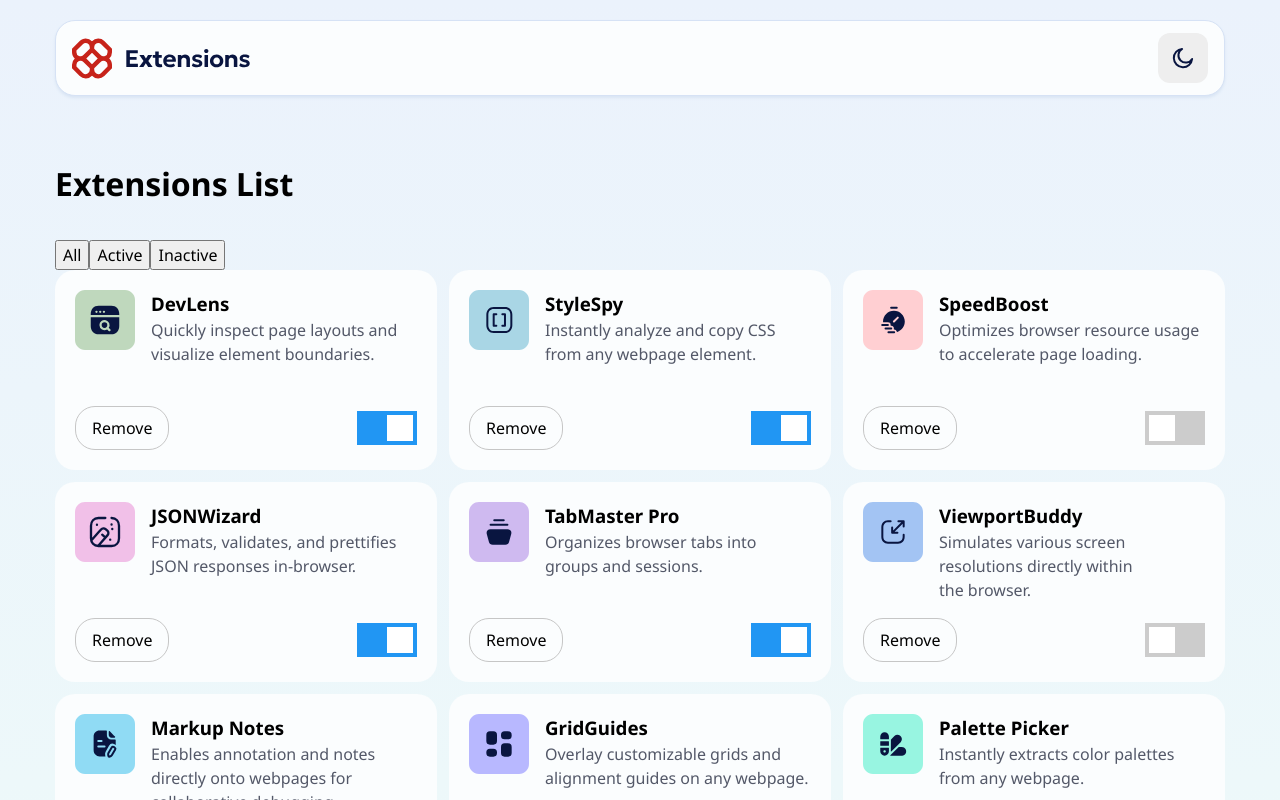
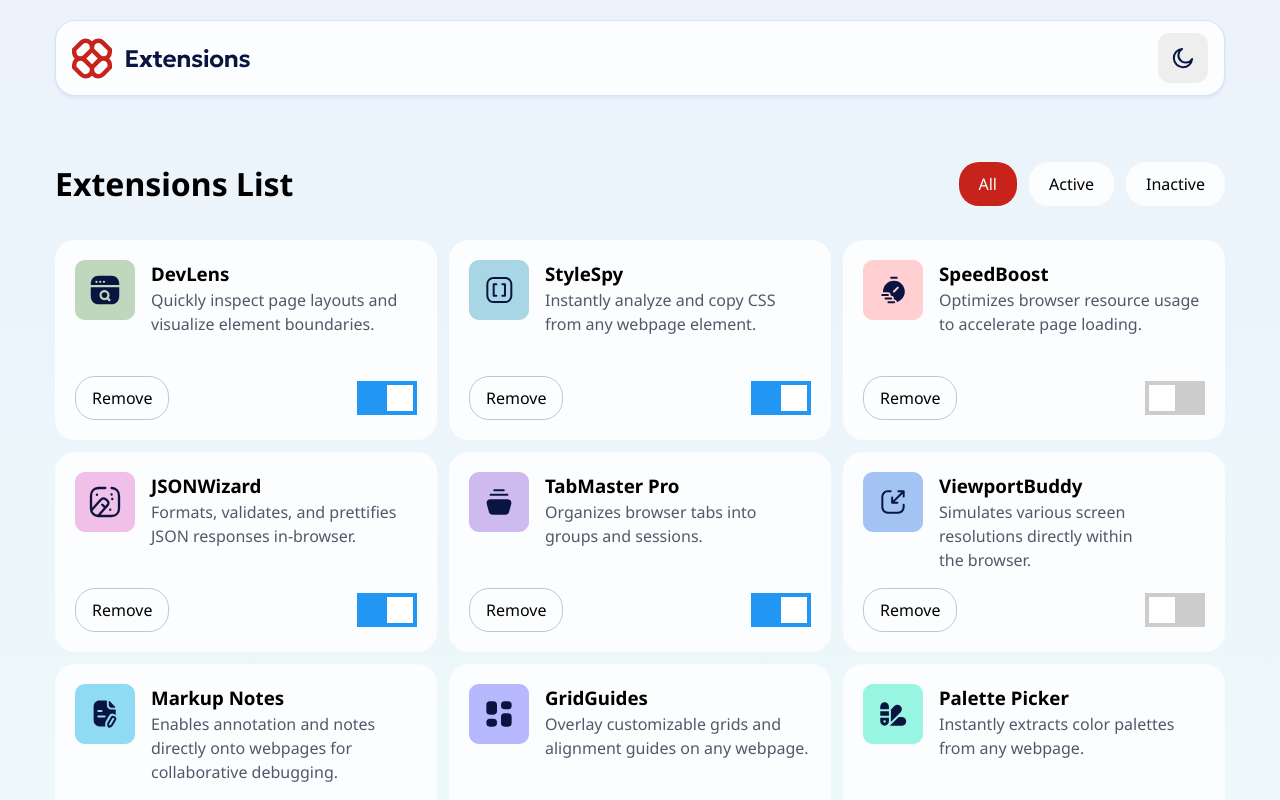
Before and after one commit to zowieerickson/browser-extension-manager, a React (Vite) app: page / in a window 1280 px wide. Shown: the top 800 px of the page. Built offline with nearby package versions, Linux system fonts and the light colour scheme.

Commit message:
Update button styles and add active button style states depending on filter state

```diff
--- a/src/App.css
+++ b/src/App.css
@@ -8,3 +8,7 @@
 button {
     cursor: pointer;
 }
+
+.btn {
+
+}
--- a/src/components/ExtensionCard.jsx
+++ b/src/components/ExtensionCard.jsx
@@ -75,11 +75,17 @@ export default function ExtensionCard() {
 
     return (
         <>
-            <h1 className='extensions-list-title'>Extensions List</h1>
-            <button onClick={handleAll}>All</button>
-            <button onClick={handleActive}>Active</button>
-            <button onClick={handleInactive}>Inactive</button>
-            <section className='extensions-list'><Items2/></section>
+            <header className='extensions-header'>
+                <h1 className='extensions-list-title'>Extensions List</h1>
+                <div className='extension-controls'>
+                    <button onClick={handleAll} className={viewFilter === "all" ? "btn-active" : ""}>All</button>
+                    <button onClick={handleActive} className={viewFilter === "active" ? "btn-active" : ""}>Active</button>
+                    <button onClick={handleInactive} className={viewFilter === "inactive" ? "btn-active" : ""}>Inactive</button>
+                </div>
+            </header>
+            <section className='extensions-list'>
+                <Items2/>
+            </section>
         </>
     )
 }
--- a/src/components/Header.jsx
+++ b/src/components/Header.jsx
@@ -9,7 +9,7 @@ export default function Header() {
     const [isDarkMode, setIsDarkMode] = useState(false)
 
     return (
-        <header>
+        <header className='page-header'>
             <PageTitle isDarkMode={isDarkMode}/>
             <ThemeToggle isDarkMode={isDarkMode} setIsDarkMode={setIsDarkMode} />
         </header>
--- a/src/styles/ExtensionCard.css
+++ b/src/styles/ExtensionCard.css
@@ -1,3 +1,22 @@
+.extensions-header {
+    display: flex;
+    align-items: center;
+    margin-bottom: 32px;
+    justify-content: space-between;
+}
+
+.extensions-header button {
+    background-color: #FBFDFE;
+    border: none;
+    padding: 10px 20px;
+    border-radius: 20px;
+}
+
+.extensions-header .btn-active {
+    background-color: #C7231A;
+    color:  #FBFDFE;
+}
+
 .extensions-list {
     display: grid;
     grid-template-columns: repeat(3, 1fr);
@@ -5,7 +24,11 @@
 }
 
 .extensions-list-title {
-    margin-bottom: 32px;
+}
+
+.extension-controls {
+    display: flex;
+    gap: 12px
 }
 
 .card {
--- a/src/styles/Header.css
+++ b/src/styles/Header.css
@@ -1,5 +1,5 @@
 
-header {
+.page-header {
     display: flex;
     justify-content: space-between;
     margin-bottom: 64px;
```
